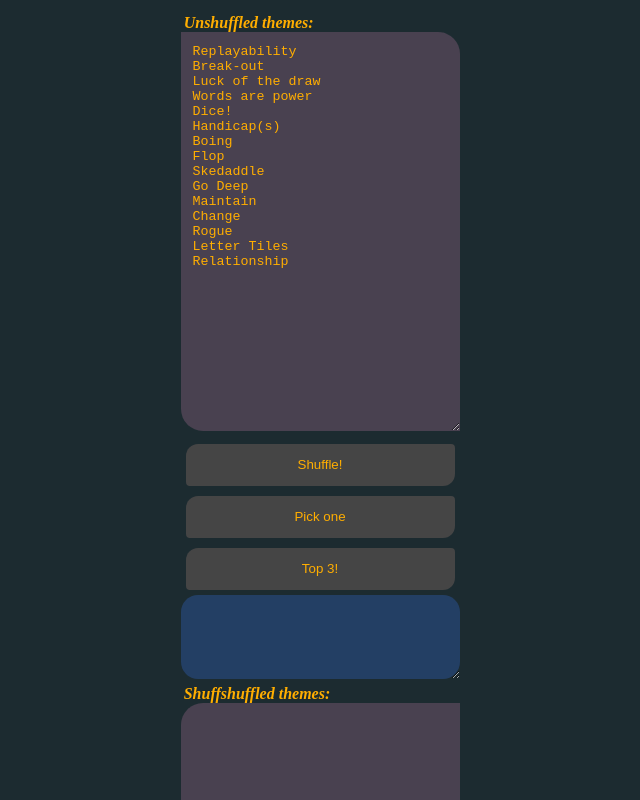
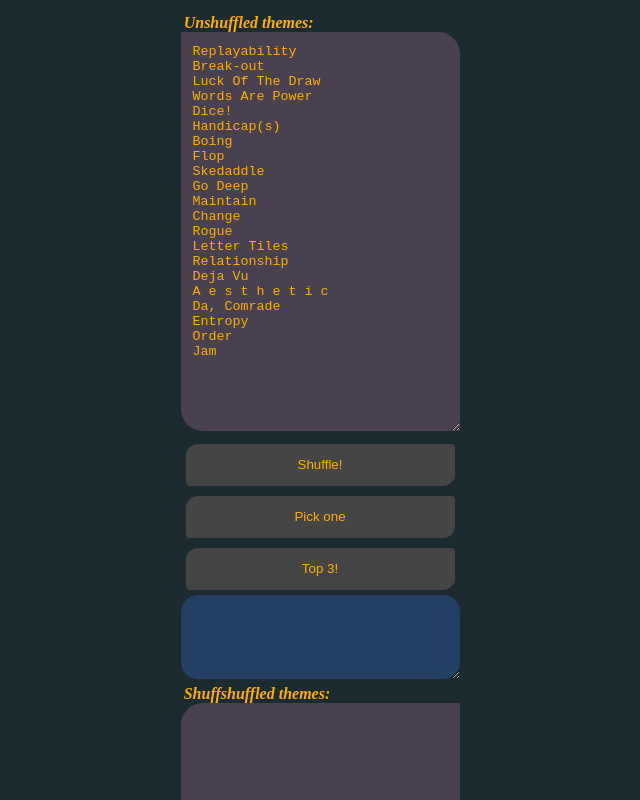
Before and after one commit to Pr0rcVoid/Pr0rcVoid.github.io, a plain HTML site: page index.html in a window 1280 px wide. Shown: the top 800 px of the page, without its empty margins (320-960 px from the left). Drawn offline with Linux system fonts and the light colour scheme.

Commit message:
Added Theme options

```diff
--- a/index.html
+++ b/index.html
@@ -155,8 +155,8 @@
                     <textarea name="" id="txaIn" cols="30" rows="25">
 Replayability
 Break-out
-Luck of the draw
-Words are power
+Luck Of The Draw
+Words Are Power
 Dice!
 Handicap(s)
 Boing
@@ -167,7 +167,13 @@ Maintain
 Change
 Rogue
 Letter Tiles
-Relationship</textarea>
+Relationship
+Deja Vu
+A e s t h e t i c
+Da, Comrade
+Entropy
+Order
+Jam</textarea>
                 </div>
                 <div class="subitem">
                     <div class="subitem">
```
